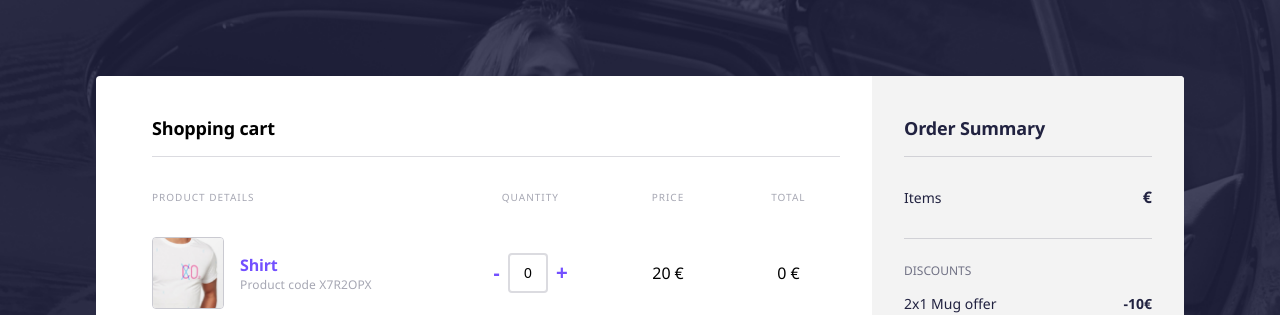
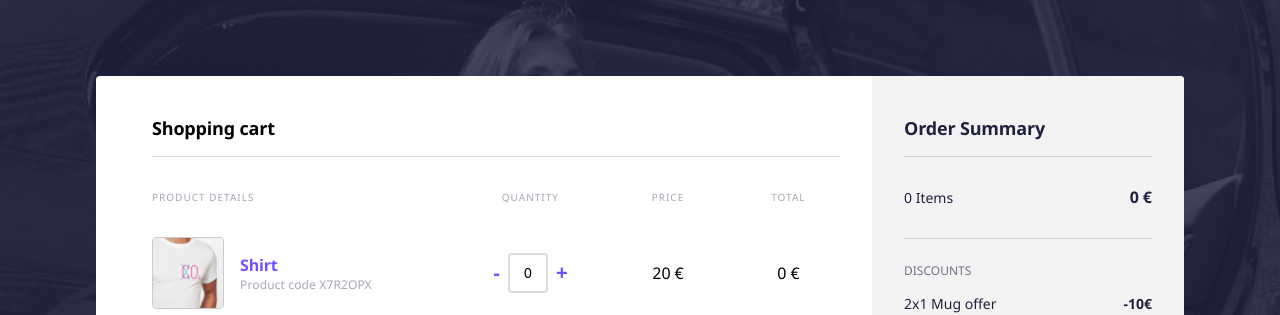
Before and after one commit to mariasola/cabify-challenge, a React (Create React App) app: page / in a window 1280 px wide. Shown: the top 315 px of the page. Built offline with nearby package versions, Linux system fonts and the light colour scheme.

Commit message:
Summary items finished

```diff
--- a/src/App.js
+++ b/src/App.js
@@ -9,6 +9,8 @@ class App extends React.Component {
     super();
     this.state = {
       products: [],
+      totalItems:0,
+      totalAmount:0,
       quantity: {
         Shirt: 0,
         Mug: 0,
@@ -16,6 +18,8 @@ class App extends React.Component {
       }
     };
     this.handleEvent = this.handleEvent.bind(this);
+    this.sumProducts = this.sumProducts.bind(this);
+    this.sumTotalAmount = this.sumTotalAmount.bind(this);
   }
   componentDidMount() {
     getData().then(products => {
@@ -25,12 +29,34 @@ class App extends React.Component {
 
   handleEvent(item, number) {
     const quantity = { ...this.state.quantity, [item]: number };
+    this.sumProducts();
+    this.sumTotalAmount();
 
     this.setState({ quantity });
   }
+  sumProducts() {
+    let total=0;
+    let itemsArray = Object.values(this.state.quantity);
+    const reducer = (accumulator, currentValue) => accumulator + currentValue;
+    total=(itemsArray.reduce(reducer));
+    this.setState({
+      totalItems: total
+    });
+    console.log(this.state.products)
+    console.log('Funciono');
+  };
+  sumTotalAmount(){
+    let total=0;
+    // this.state.products.map(products =>{total += products.price * this.props.quantity[products.name]})
+
+    this.setState({
+      totalAmount: total
+    });
+    console.log(this.state.products)
+  }
 
   render() {
-    const { products, quantity } = this.state;
+    const { products, quantity, totalItems,totalAmount } = this.state;
     return (
       <main className="App">
         <ProductList
@@ -38,7 +64,7 @@ class App extends React.Component {
           quantity={quantity}
           handleEvent={this.handleEvent}
         ></ProductList>
-        <Summary handleEvent={this.handleEvent} quantity={quantity}></Summary>
+        <Summary totalAmount={totalAmount}  totalItems={totalItems} ></Summary>
       </main>
     );
   }
--- a/src/components/summary/Summary.js
+++ b/src/components/summary/Summary.js
@@ -5,20 +5,12 @@ class Summary extends React.Component {
     super(props);
     console.log(this.props);
   }
-  renderPrices() {
-    let quantity = 0;
+  // renderPrices() {
+  //   let quantity = 0;
 
-    console.log(Object.values(this.props.quantity));
-    // this.props.products.map(())
-  }
-  toggleProducts = () => {
-    let itemsArray = Object.values(this.props.quantity);
-    // let items = 0;
-
-    const addItems = itemsArray.reduce((acc, item) => acc + item, 0);
-    console.log(addItems);
-    return addItems;
-  };
+  //   console.log(Object.values(this.props.quantity));
+  //   // this.props.products.map(())
+  // }
 
   render() {
     return (
@@ -27,10 +19,10 @@ class Summary extends React.Component {
         <ul className="summary-items wrapper border">
           <li>
             <span className="summary-items-number">
-              {this.toggleProducts} Items
+              {this.props.totalItems} Items
             </span>
             <span className="summary-items-price">
-              {this.renderPrices}
+              {this.props.totalAmount}
               <span className="currency">€</span>
             </span>
           </li>
```
